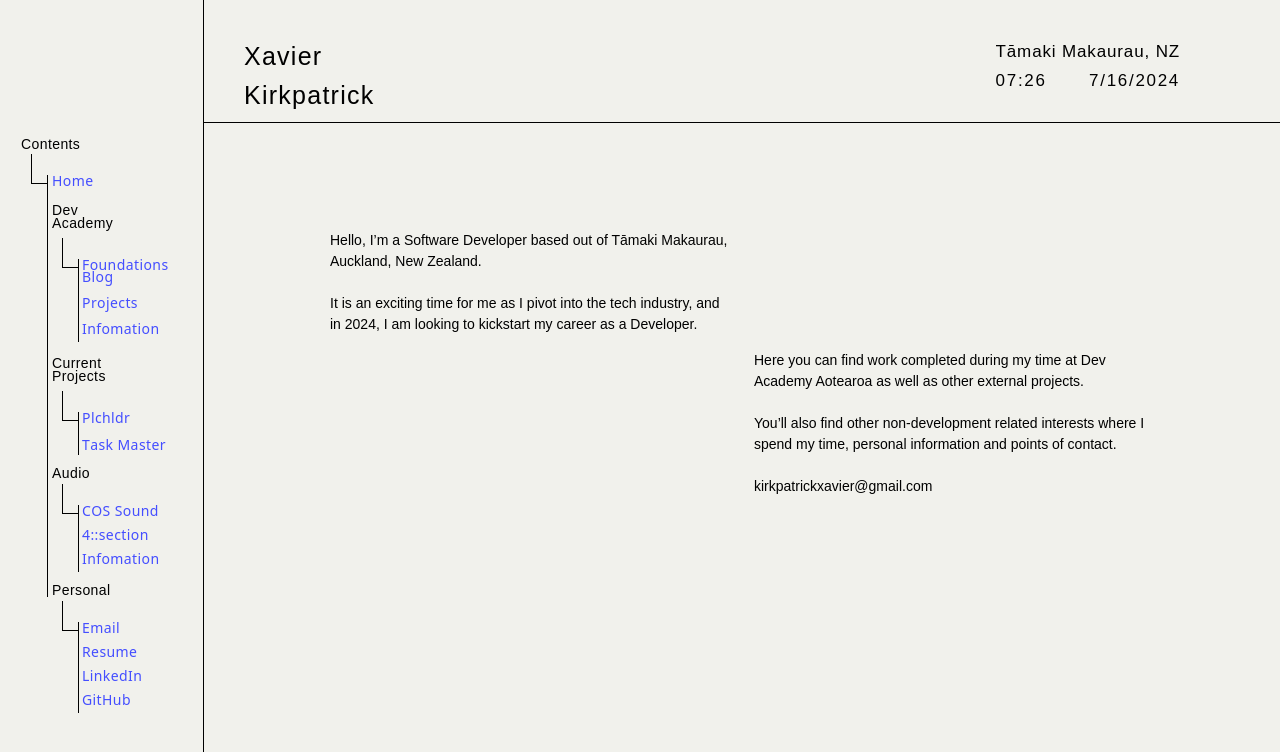
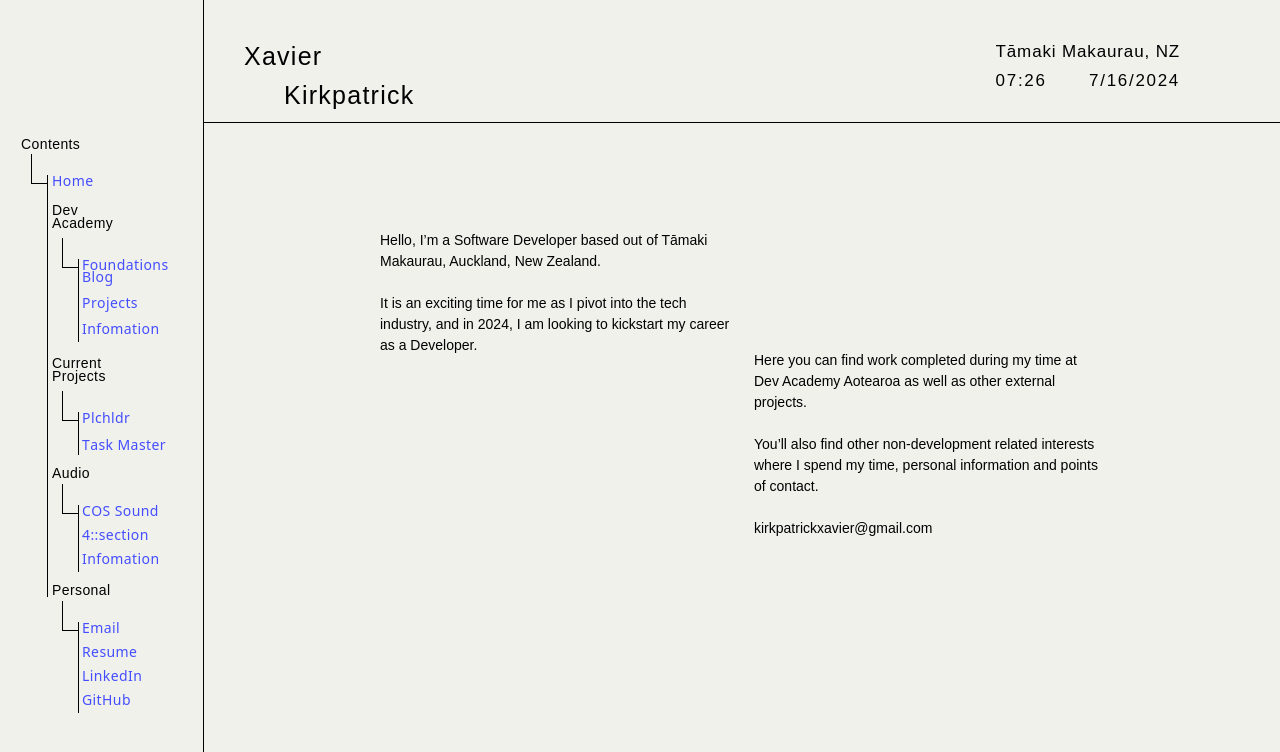
Before and after one commit to xavier-kirkpatrick/xavier-kirkpatrick.github.io, a React (Vite) app: page / in a window 1280 px wide. Shown: the top 752 px of the page. Built offline with nearby package versions, Linux system fonts and the light colour scheme.

Commit message:
commit to checkout branch

```diff
--- a/public/main.css
+++ b/public/main.css
@@ -689,6 +689,18 @@ video {
   margin-left: auto;
 }
 
+.ml-5 {
+  margin-left: 1.25rem;
+}
+
+.ml-8 {
+  margin-left: 2rem;
+}
+
+.ml-10 {
+  margin-left: 2.5rem;
+}
+
 .inline-block {
   display: inline-block;
 }
@@ -731,6 +743,14 @@ video {
 
 .w-\[400px\] {
   width: 400px;
+}
+
+.w-\[300px\] {
+  width: 300px;
+}
+
+.w-\[350px\] {
+  width: 350px;
 }
 
 .flex-auto {
--- a/src/components/Header.tsx
+++ b/src/components/Header.tsx
@@ -62,7 +62,7 @@ function Header() {
         {/* ------- Header bar name title section ------- */}
         <motion.div className="pl-[40px] font-primary text-[25px] font-normal leading-8 tracking-wider">
           <h1>{animateText("Xavier")}</h1>
-          <h1>{animateText("Kirkpatrick")}</h1>
+          <h1 className="ml-10">{animateText("Kirkpatrick")}</h1>
         </motion.div>
         {/* ------- Header bar date + time + location section ------- */}
         <motion.div className="absolute right-[100px] font-primary text-[17px] leading-[23px]">
--- a/src/pages/Home.tsx
+++ b/src/pages/Home.tsx
@@ -13,13 +13,13 @@ const fadeInText = {
 const leftDrag = {
   top: -50,
   left: -50,
-  right: 30,
+  right: 50,
   bottom: 50,
 };
 
 const rightDrag = {
   top: -50,
-  left: -30,
+  left: -50,
   right: 50,
   bottom: 50,
 };
@@ -35,7 +35,7 @@ function HomePage() {
       <motion.div
         drag
         dragConstraints={leftDrag}
-        className="w-[400px] pt-[80px]"
+        className="w-[350px] pt-[80px]"
       >
         <p>
           Hello, I’m a Software Developer based out of Tāmaki Makaurau,
@@ -50,7 +50,7 @@ function HomePage() {
       <motion.div
         drag
         dragConstraints={rightDrag}
-        className="w-[400px] pt-[200px]"
+        className="w-[350px] pt-[200px]"
       >
         <p>
           Here you can find work completed during my time at Dev Academy
```
Also changed, not shown: .million/store.json.
